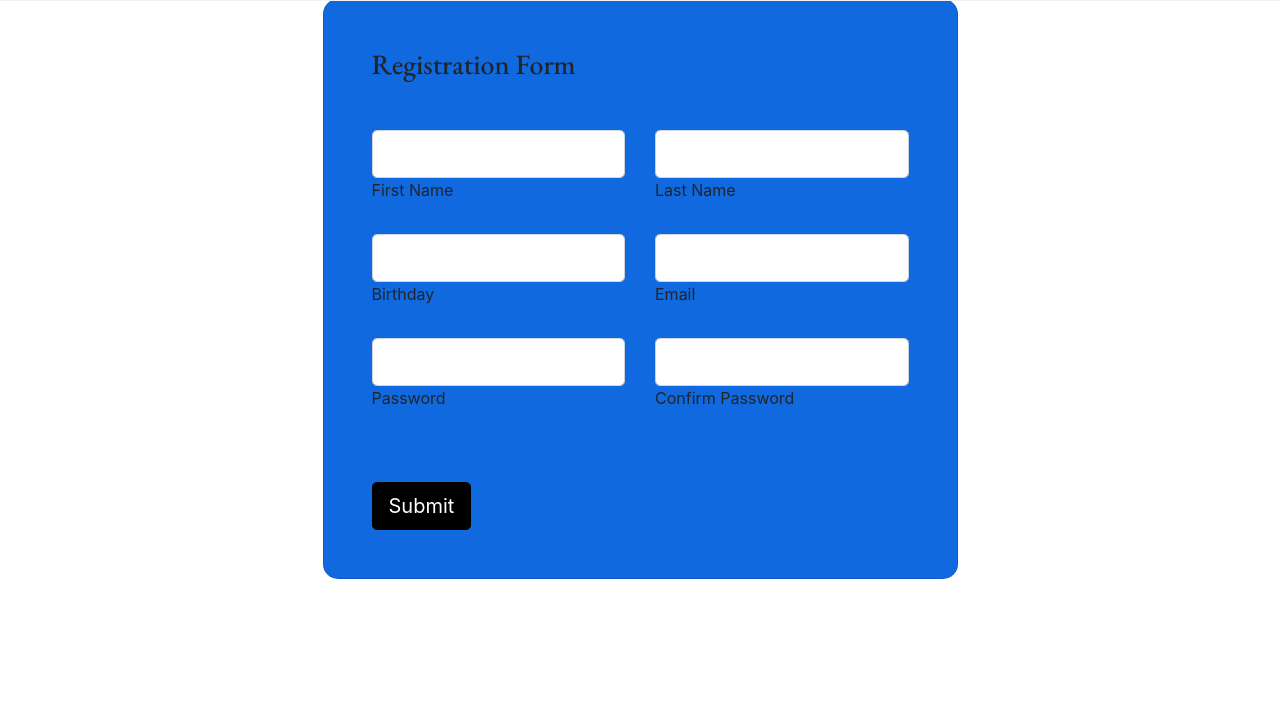
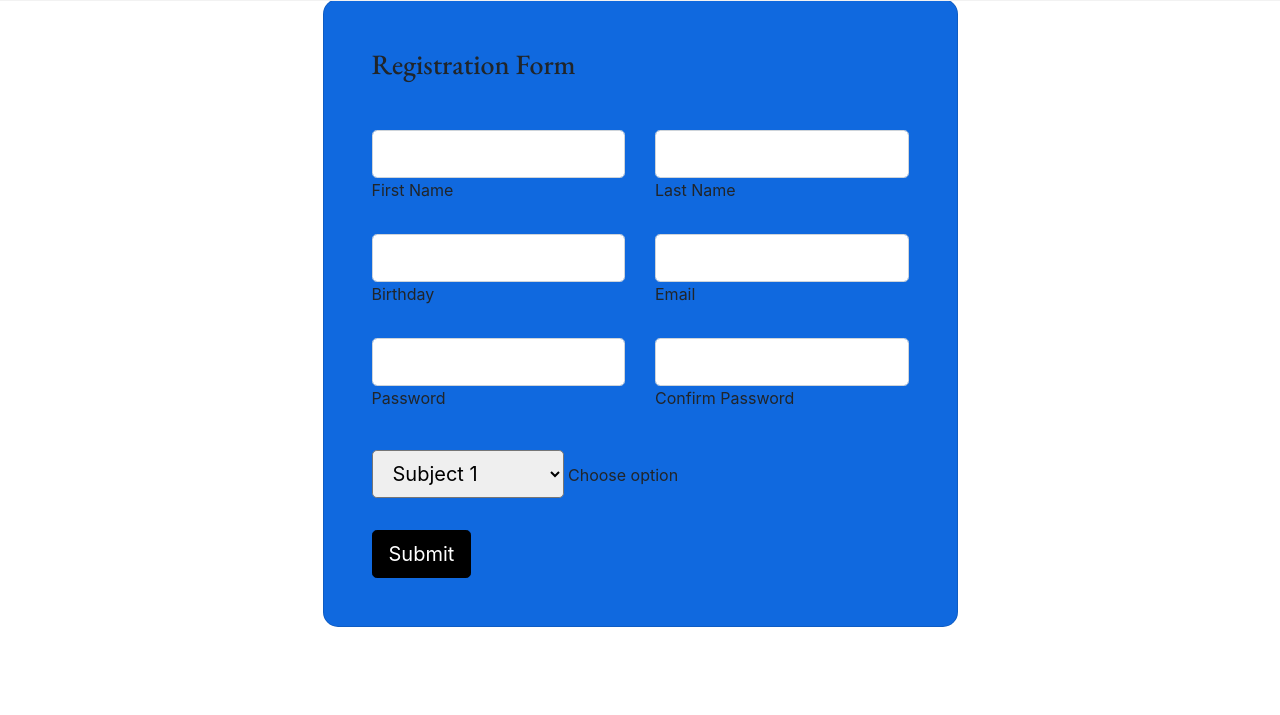
Before and after one commit to hdesai0436/news_article, a Flask app: page /signup in a window 1280 px wide. Shown: the part 89-804 px from the top of the page. Before the commit the page ends 668 px from the top, so only its background shows below. Run offline with Flask 2, Linux system fonts and the light colour scheme; parts of the project's set-up code (start-up, migrations or seed data) failed here and were passed over; some libraries are stand-ins or nearby versions; some web fonts are replaced.

```diff
--- a/website/static/js/res.js
+++ b/website/static/js/res.js
@@ -1,4 +1,22 @@
+$(document).ready(function() {
+    var dialogShown = $.cookie('dialogShown');
 
+    // On newer versions of js-cookie, API use:
+    // var dialogShown = Cookies.get('dialogShown');
+
+    if (!dialogShown) {
+        $(window).load(function(){
+            $( "#MyModel" ).dialog();
+            $.cookie('dialogShown', 1);
+            // On newer versions of js-cookie, API use:
+            // Cookies.set('dialogShown', 1);
+
+        });
+    }
+    else {
+        $("#MyModel").hide();
+    }
+});
 
 // $(function(){
 
--- a/website/templates/signup.html
+++ b/website/templates/signup.html
@@ -88,6 +88,20 @@
                   </div>
                 </div>
 
+                <div class="row">
+                  <div class="col-12">
+
+                    <select class="select form-control-lg">
+                      <option value="1" disabled>Choose option</option>
+                      <option value="2">Subject 1</option>
+                      <option value="3">Subject 2</option>
+                      <option value="4">Subject 3</option>
+                    </select>
+                    <label class="form-label select-label">Choose option</label>
+
+                  </div>
+                </div>
+
 
                 <div class="mt-4 pt-2">
                   <input class="btn btn-primary btn-lg" type="submit" value="Submit" />
```
Also changed, not shown: website/templates/search.html (added, +39 -0 lines).
